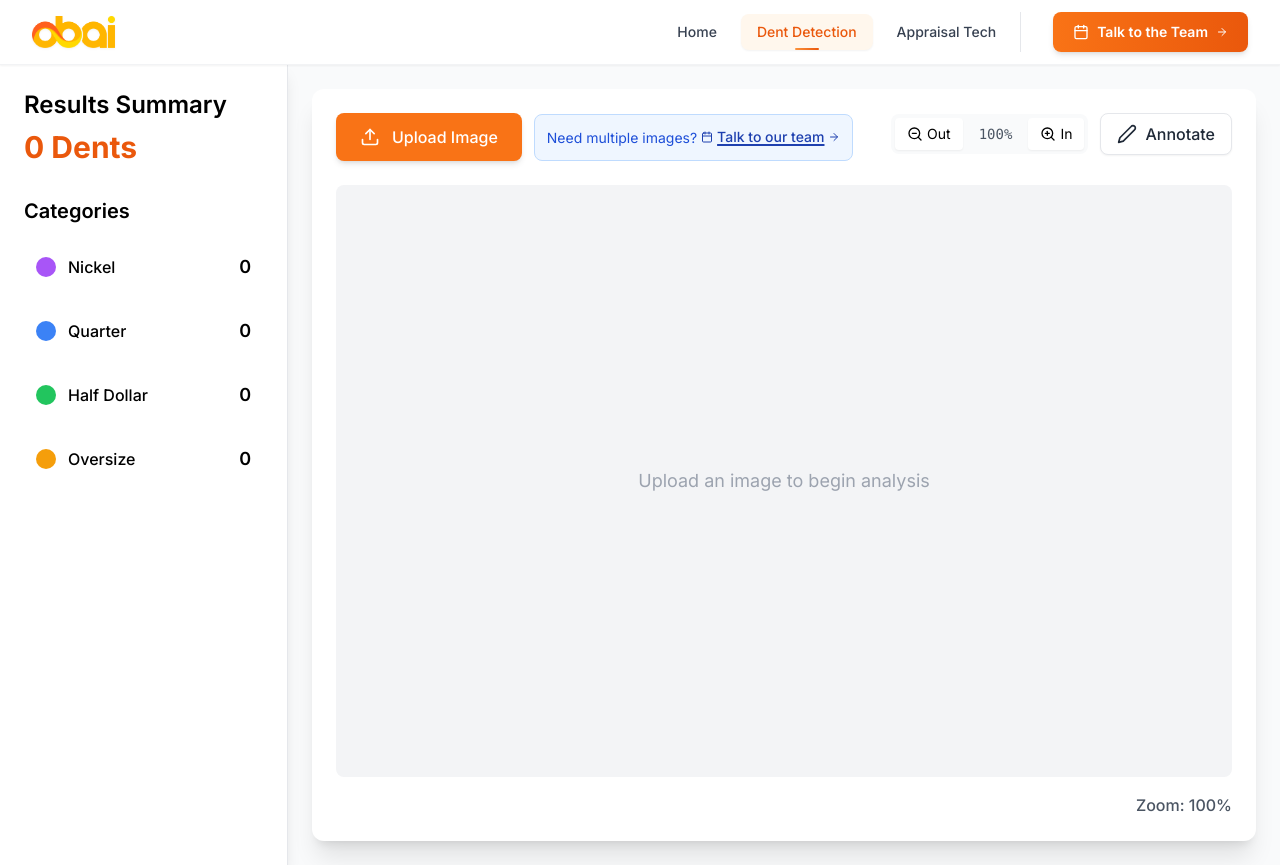
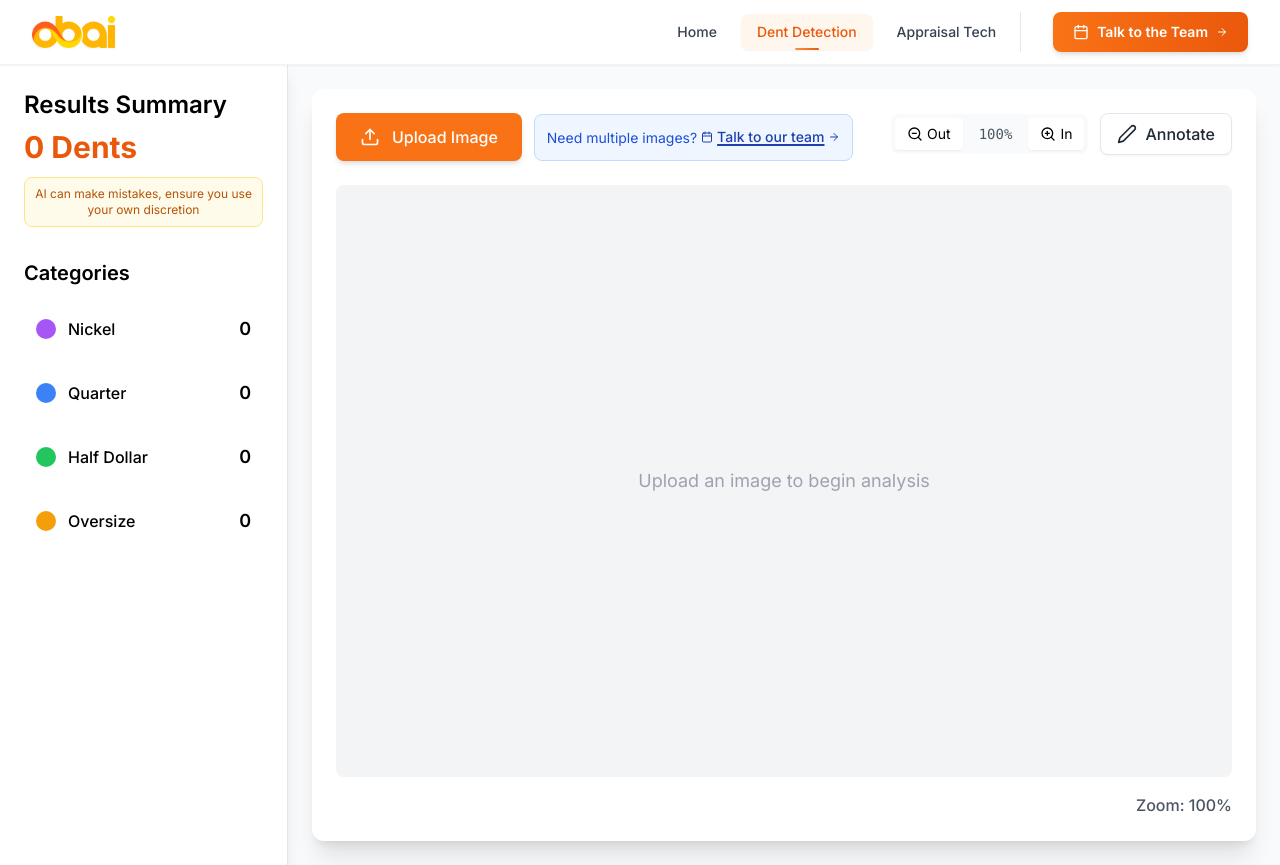
Before and after one commit to DevTaiwo18/Dent-labeling-tool, a React (Vite) app: page /display in a window 1280 px wide. Built offline with nearby package versions, Linux system fonts and the light colour scheme.

Commit message:
feat: initial frontend setup with proposal generation flow

```diff
--- a/src/components/DentDetection.jsx
+++ b/src/components/DentDetection.jsx
@@ -1176,6 +1176,13 @@ const DentDetection = () => {
                 <div className="mb-6 lg:mb-8">
                     <h2 className="text-xl lg:text-2xl font-semibold mb-2">Results Summary</h2>
                     <p className="text-2xl lg:text-3xl font-bold text-orange-600">{totalDents} Dents</p>
+
+                    {/* AI Disclaimer - Always visible */}
+                    <div className="mt-3 p-2 bg-amber-50 border border-amber-200 rounded-lg">
+                        <p className="text-xs text-amber-700 text-center">
+                            AI can make mistakes, ensure you use your own discretion
+                        </p>
+                    </div>
                 </div>
 
                 {selectedDent && currentSelectedDent && (
```
Lines whose indentation alone changed are shown as unchanged.
